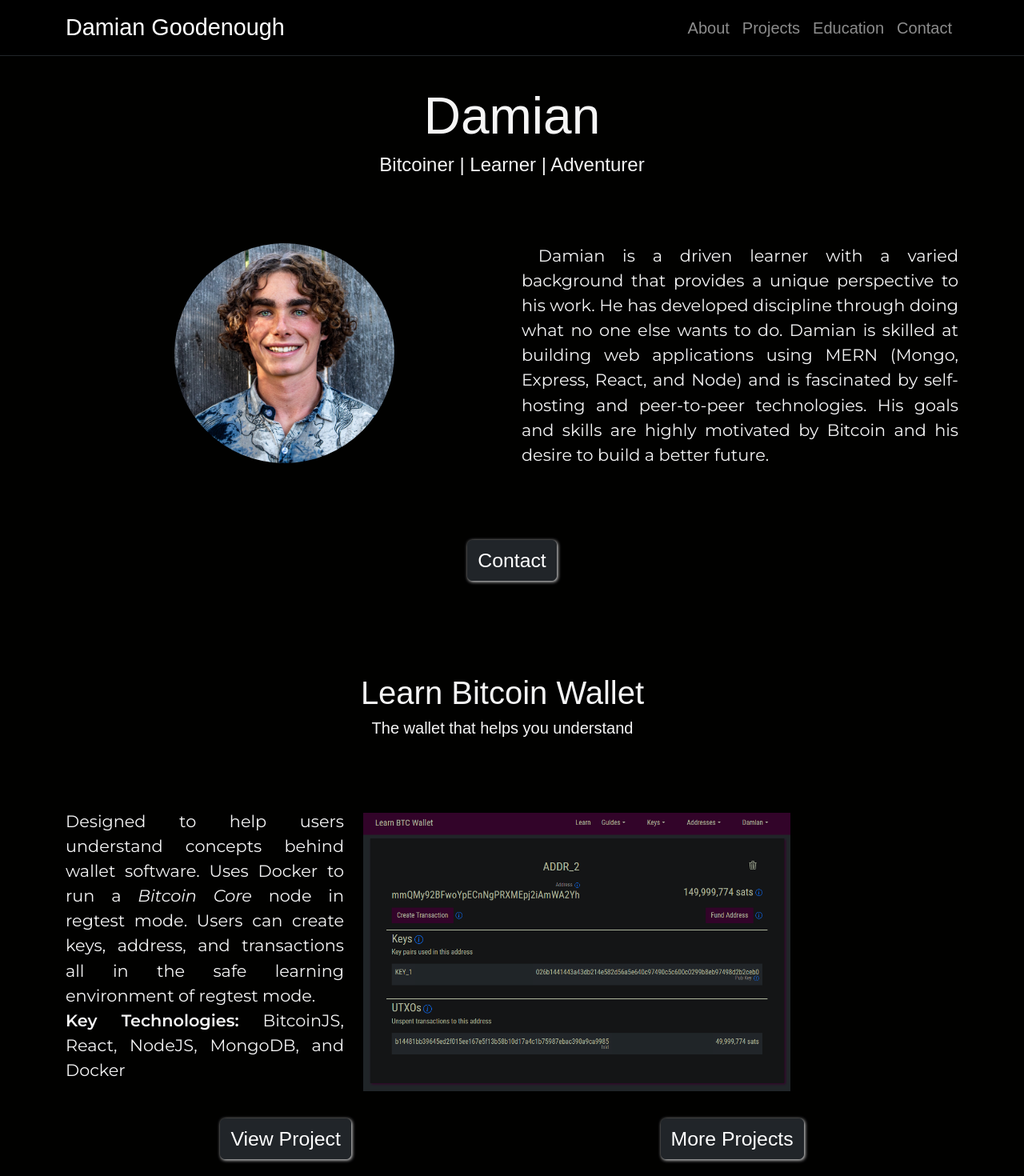
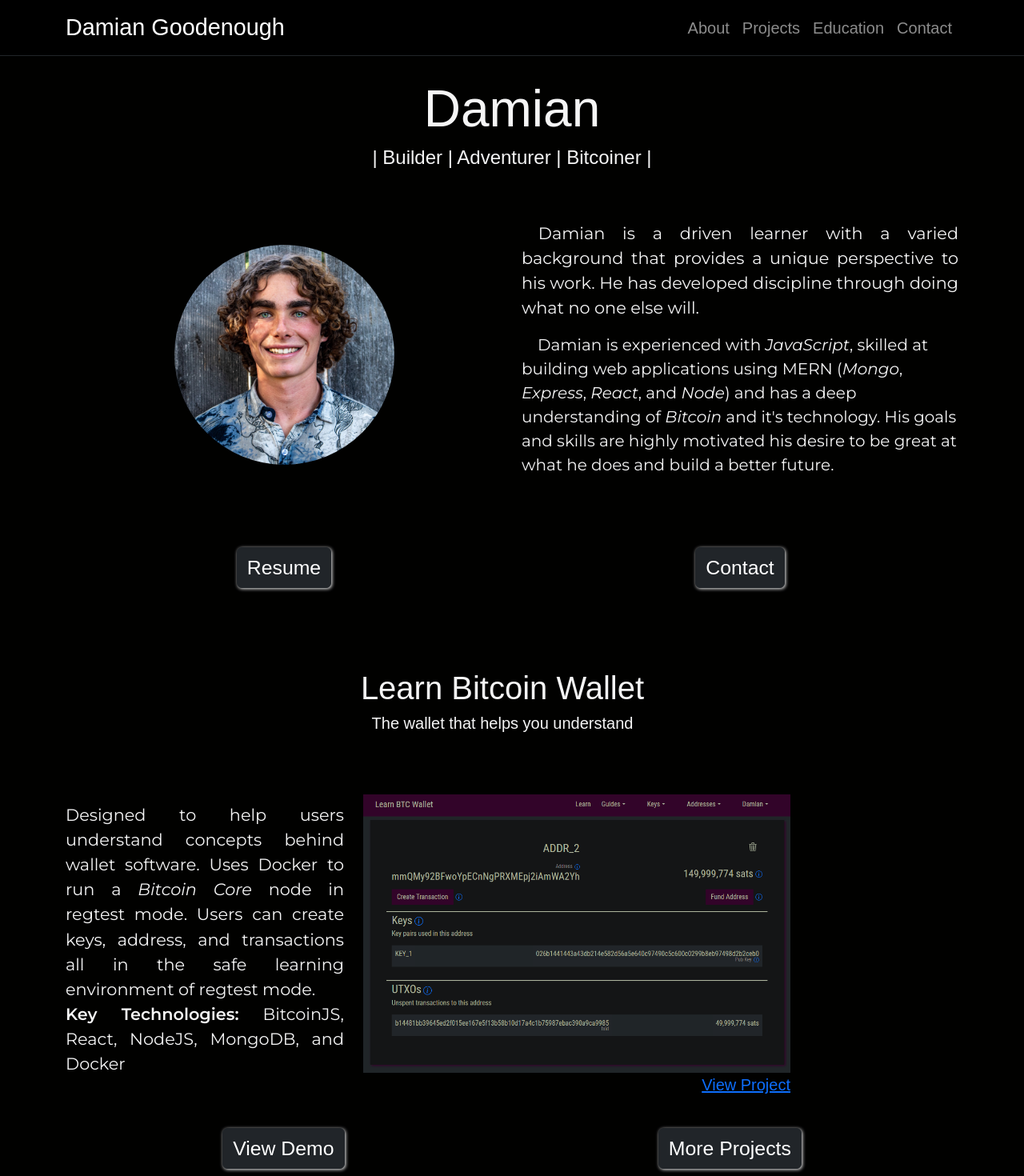
Before and after one commit to daGoodenough/portfolio, a React (Create React App) app: page / in a window 1280 px wide. Shown: the top 1470 px of the page at 80% size. Built offline with nearby package versions, Linux system fonts and the light colour scheme; a web font is replaced by a local one.

Commit message:
Clean things up

```diff
--- a/src/components/AboutMe.js
+++ b/src/components/AboutMe.js
@@ -7,12 +7,18 @@ import profilePic from '../images/profile_pic.jpg';
 const AboutMe = () => (
   <>
     <FadeIn>
-      <div className="text-center section-header">
-        <h1>Damian</h1>
-        <h4>Bitcoiner | Learner | Adventurer</h4>
-      </div>
+      <Row className="text-center section-header">
+        <Col xs={12}>
+          <h1>Damian</h1>
+        </Col>
+        <h4>| Builder | Adventurer | Bitcoiner |</h4>
+      </Row>
     </FadeIn>
-    <Col md={6} xs={12}>
+    <Col
+      className="d-flex align-items-center justify-content-center"
+      md={6}
+      xs={12}
+    >
       <FadeIn>
         <img
           src={profilePic}
@@ -23,25 +29,31 @@ const AboutMe = () => (
     </Col>
     <Col className="d-flex align-items-center" md={6} xs={12}>
       <FadeIn>
-        <p className="short-bio">
-          &emsp;Damian is a driven learner with a varied background that
-          provides a unique perspective to his work. He has developed discipline
-          through doing what no one else wants to do. Damian is skilled at
-          building web applications using MERN (Mongo, Express, React, and Node)
-          and is fascinated by self-hosting and peer-to-peer technologies. His
-          goals and skills are highly motivated by Bitcoin and his desire to
-          build a better future.
-        </p>
+        <div>
+          <p className="short-bio">
+            &emsp;Damian is a driven learner with a varied background that
+            provides a unique perspective to his work. He has developed
+            discipline through doing what no one else will.
+          </p>
+          <p>
+            &emsp;Damian is experienced with
+            <em> JavaScript</em>, skilled at building web applications using
+            MERN (<em>Mongo</em>, <em>Express</em>, <em>React</em>, and{' '}
+            <em>Node</em>) and has a deep understanding of <em>Bitcoin</em> and
+            it's technology. His goals and skills are highly motivated his
+            desire to be great at what he does and build a better future.
+          </p>
+        </div>
       </FadeIn>
     </Col>
     <FadeIn>
-      <Row className="align-items-center buttons">
-        {/* <Col className="home-button">
+      <Row className="align-items-center buttons mt-3">
+        <Col className="home-button">
           <Button variant="dark" as={Link} to="/resume">
             Resume
           </Button>
         </Col>
-        <Col className="home-button">
+        {/* <Col className="home-button">
           <Button variant="dark" as={Link} to="/about">
             About Me
           </Button>
--- a/src/components/FadeIn.js
+++ b/src/components/FadeIn.js
@@ -12,7 +12,11 @@ function FadeIn({ children }) {
 
     observer.observe(domRef.current);
 
-    return () => observer.unobserve(domRef.current);
+    return () => {
+      if (domRef.current) {
+        observer.unobserve(domRef.current);
+      }
+    };
   }, []);
 
   return (
--- a/src/components/FeaturedProject.js
+++ b/src/components/FeaturedProject.js
@@ -39,21 +39,24 @@ const FeaturedProject = () => (
             alt="Learn Bitcoin Wallet Website"
             className="featured-project"
           />
+          <div className="featured-link">
+            <a href="http://learnbtcwallet.com">View Project</a>
+          </div>
         </FadeIn>
       </Col>
     </Row>
     <FadeIn>
-      <Row className="align-items-center buttons">
+      <Row className="align-items-center buttons mt-3">
         <Col className="d-flex justify-content-around">
           <Button
             variant="dark"
             as="a"
-            href="http://learnbtcwallet.com"
+            href="https://www.loom.com/share/6fbf1e80237d426eb4bdc5de399f9ceb"
             target="blank"
           >
-            View Project
+            View Demo
           </Button>
-          <Button variant="dark" as={Link} to="/projects">
+          <Button variant="dark" as={Link} to="/projects#">
             More Projects
           </Button>
         </Col>
--- a/src/components/NavBar.js
+++ b/src/components/NavBar.js
@@ -11,7 +11,7 @@ function NavBar() {
       collapseOnSelect
     >
       <Container>
-        <Navbar.Brand as={Link} to="/">
+        <Navbar.Brand as={Link} to="/#">
           Damian Goodenough
         </Navbar.Brand>
         <Navbar.Toggle aria-controls="basic-navbar-nav" />
--- a/src/index.css
+++ b/src/index.css
@@ -92,6 +92,10 @@ img.featured-project {
   max-width: 100%;
 }
 
+.featured-link {
+  text-align: end;
+}
+
 .btn.btn-dark {
   box-shadow: var(--main-font) 1px 1px 4px;
 }
@@ -111,11 +115,13 @@ img.education {
 div.education {
   font-size: 1.1remrem;
   text-align: center;
+  font-weight: 600;
 }
 
-div.education-description {
+p.education-description {
   font-size: 1.1rem;
   text-align: justify;
+  font-weight: 400;
 }
 
 .education.row {
@@ -140,6 +146,7 @@ div.education-description {
 @media screen and (max-width: 768px), screen and (min-width: 576px) {
   div.education {
     text-align: center;
+    margin-bottom: 10px;
   }
 }
 
```
